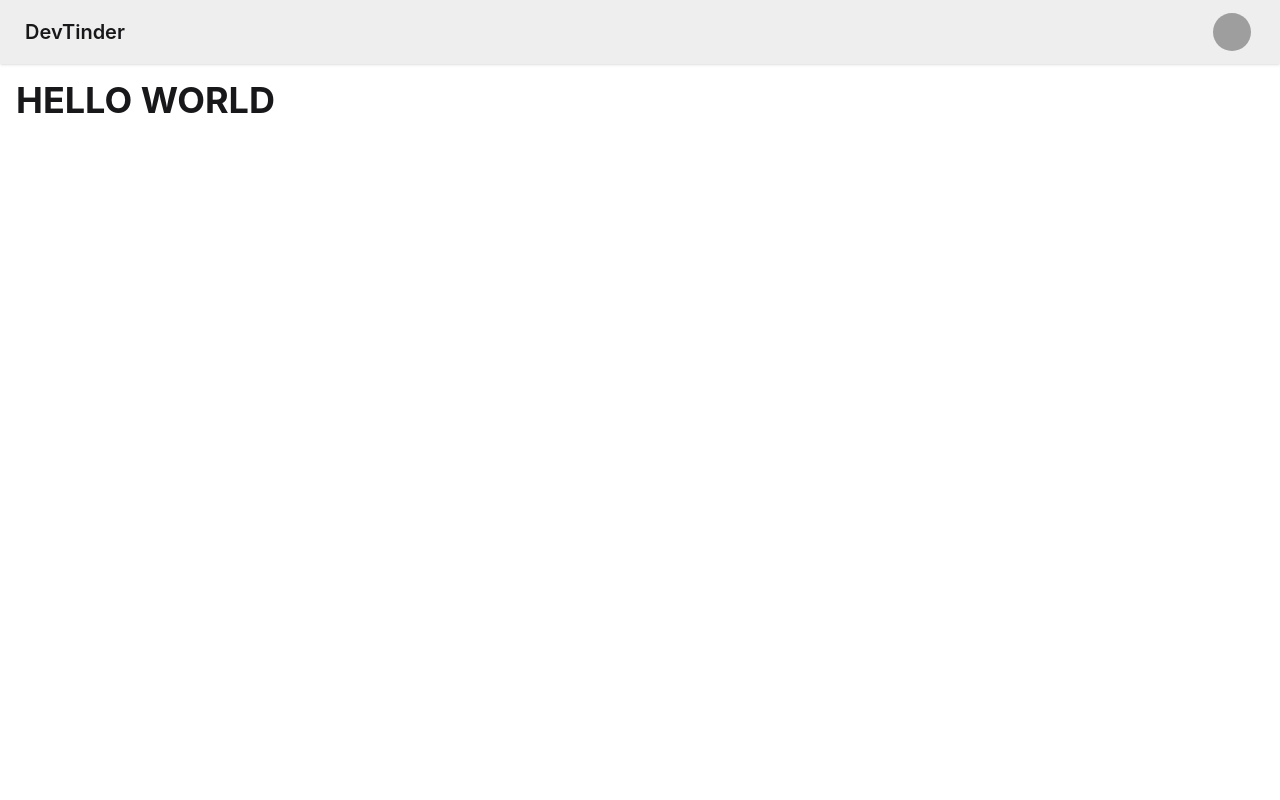
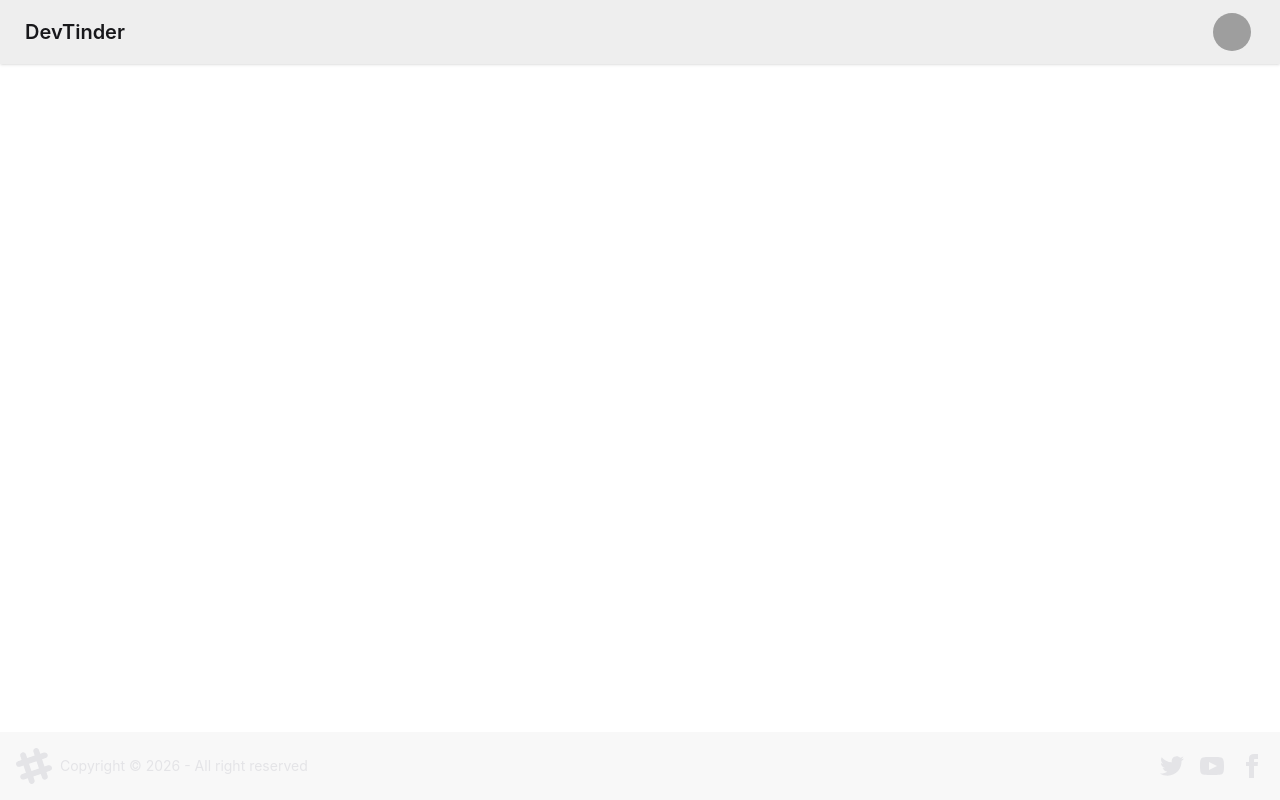
Before and after one commit to 09asad/devLinker-frontend, a React (Vite) app: page / in a window 1280 px wide. Built offline with nearby package versions, Linux system fonts and the light colour scheme; grey boxes are pictures that could not be loaded.

Commit message:
browser-router-&-routing

```diff
--- a/index.html
+++ b/index.html
@@ -4,7 +4,7 @@
     <meta charset="UTF-8" />
     <link rel="icon" type="image/svg+xml" href="/vite.svg" />
     <meta name="viewport" content="width=device-width, initial-scale=1.0" />
-    <title>devtinderweb</title>
+    <title>DevTinder</title>
   </head>
   <body>
     <div id="root"></div>
--- a/package.json
+++ b/package.json
@@ -13,6 +13,7 @@
     "@tailwindcss/vite": "^4.2.0",
     "react": "^19.2.0",
     "react-dom": "^19.2.0",
+    "react-router-dom": "^7.13.0",
     "tailwindcss": "^4.2.0"
   },
   "devDependencies": {
--- a/src/App.jsx
+++ b/src/App.jsx
@@ -1,36 +1,20 @@
+import { BrowserRouter, Routes, Route } from "react-router-dom";
+import Body from "./Components/Body";
+import Profile from "./Components/Profile";
+import Login from "./Components/Login";
+
 function App() {
 
   return (
     <>
-      <div className="navbar bg-base-300 shadow-sm">
-        <div className="flex-1">
-          <a className="btn btn-ghost text-xl">DevTinder</a>
-        </div>
-        <div className="flex gap-2">
-          <div className="dropdown dropdown-end mx-5">
-            <div tabIndex={0} role="button" className="btn btn-ghost btn-circle avatar">
-              <div className="w-10 rounded-full">
-                <img
-                  alt="Tailwind CSS Navbar component"
-                  src="https://img.daisyui.com/images/stock/photo-1534528741775-53994a69daeb.webp" />
-              </div>
-            </div>
-            <ul
-              tabIndex="-1"
-              className="menu menu-sm dropdown-content bg-base-100 rounded-box z-1 mt-3 w-52 p-2 shadow">
-              <li>
-                <a className="justify-between">
-                  Profile
-                  <span className="badge">New</span>
-                </a>
-              </li>
-              <li><a>Settings</a></li>
-              <li><a>Logout</a></li>
-            </ul>
-          </div>
-        </div>
-      </div>
-      <h1 className="m-4 text-4xl font-bold">HELLO WORLD</h1>
+      <BrowserRouter>
+        <Routes>
+          <Route path="/" element={<Body />}>
+            <Route path="/login" element={<Login />} />
+            <Route path="/profile" element={<Profile />} />
+          </Route>
+        </Routes>
+      </BrowserRouter>
     </>
   )
 }
--- /dev/null
+++ b/src/Components/Body.jsx
@@ -0,0 +1,16 @@
+import React from 'react'
+import NavBar from './NavBar';
+import { Outlet } from 'react-router-dom';
+import Footer from './Footer';
+
+const Body = () => {
+  return (
+    <div>
+      <NavBar />
+      <Outlet />
+      <Footer />
+    </div>
+  )
+}
+
+export default Body;
--- /dev/null
+++ b/src/Components/Footer.jsx
@@ -0,0 +1,59 @@
+import React from 'react'
+
+const Footer = () => {
+    return (
+        <footer className="footer sm:footer-horizontal bg-base-200 text-neutral-content items-center p-4 fixed bottom-0">
+            <aside className="grid-flow-col items-center">
+                <svg
+                    width="36"
+                    height="36"
+                    viewBox="0 0 24 24"
+                    xmlns="http://www.w3.org/2000/svg"
+                    fillRule="evenodd"
+                    clipRule="evenodd"
+                    className="fill-current">
+                    <path
+                        d="M22.672 15.226l-2.432.811.841 2.515c.33 1.019-.209 2.127-1.23 2.456-1.15.325-2.148-.321-2.463-1.226l-.84-2.518-5.013 1.677.84 2.517c.391 1.203-.434 2.542-1.831 2.542-.88 0-1.601-.564-1.86-1.314l-.842-2.516-2.431.809c-1.135.328-2.145-.317-2.463-1.229-.329-1.018.211-2.127 1.231-2.456l2.432-.809-1.621-4.823-2.432.808c-1.355.384-2.558-.59-2.558-1.839 0-.817.509-1.582 1.327-1.846l2.433-.809-.842-2.515c-.33-1.02.211-2.129 1.232-2.458 1.02-.329 2.13.209 2.461 1.229l.842 2.515 5.011-1.677-.839-2.517c-.403-1.238.484-2.553 1.843-2.553.819 0 1.585.509 1.85 1.326l.841 2.517 2.431-.81c1.02-.33 2.131.211 2.461 1.229.332 1.018-.21 2.126-1.23 2.456l-2.433.809 1.622 4.823 2.433-.809c1.242-.401 2.557.484 2.557 1.838 0 .819-.51 1.583-1.328 1.847m-8.992-6.428l-5.01 1.675 1.619 4.828 5.011-1.674-1.62-4.829z"></path>
+                </svg>
+                <p>Copyright © {new Date().getFullYear()} - All right reserved</p>
+            </aside>
+            <nav className="grid-flow-col gap-4 md:place-self-center md:justify-self-end">
+                <a>
+                    <svg
+                        xmlns="http://www.w3.org/2000/svg"
+                        width="24"
+                        height="24"
+                        viewBox="0 0 24 24"
+                        className="fill-current">
+                        <path
+                            d="M24 4.557c-.883.392-1.832.656-2.828.775 1.017-.609 1.798-1.574 2.165-2.724-.951.564-2.005.974-3.127 1.195-.897-.957-2.178-1.555-3.594-1.555-3.179 0-5.515 2.966-4.797 6.045-4.091-.205-7.719-2.165-10.148-5.144-1.29 2.213-.669 5.108 1.523 6.574-.806-.026-1.566-.247-2.229-.616-.054 2.281 1.581 4.415 3.949 4.89-.693.188-1.452.232-2.224.084.626 1.956 2.444 3.379 4.6 3.419-2.07 1.623-4.678 2.348-7.29 2.04 2.179 1.397 4.768 2.212 7.548 2.212 9.142 0 14.307-7.721 13.995-14.646.962-.695 1.797-1.562 2.457-2.549z"></path>
+                    </svg>
+                </a>
+                <a>
+                    <svg
+                        xmlns="http://www.w3.org/2000/svg"
+                        width="24"
+                        height="24"
+                        viewBox="0 0 24 24"
+                        className="fill-current">
+                        <path
+                            d="M19.615 3.184c-3.604-.246-11.631-.245-15.23 0-3.897.266-4.356 2.62-4.385 8.816.029 6.185.484 8.549 4.385 8.816 3.6.245 11.626.246 15.23 0 3.897-.266 4.356-2.62 4.385-8.816-.029-6.185-.484-8.549-4.385-8.816zm-10.615 12.816v-8l8 3.993-8 4.007z"></path>
+                    </svg>
+                </a>
+                <a>
+                    <svg
+                        xmlns="http://www.w3.org/2000/svg"
+                        width="24"
+                        height="24"
+                        viewBox="0 0 24 24"
+                        className="fill-current">
+                        <path
+                            d="M9 8h-3v4h3v12h5v-12h3.642l.358-4h-4v-1.667c0-.955.192-1.333 1.115-1.333h2.885v-5h-3.808c-3.596 0-5.192 1.583-5.192 4.615v3.385z"></path>
+                    </svg>
+                </a>
+            </nav>
+        </footer>
+    )
+}
+
+export default Footer;
--- /dev/null
+++ b/src/Components/Login.jsx
@@ -0,0 +1,9 @@
+import React from 'react'
+
+const Login = () => {
+  return (
+    <div>Login</div>
+  )
+}
+
+export default Login;
--- /dev/null
+++ b/src/Components/NavBar.jsx
@@ -0,0 +1,36 @@
+import React from 'react';
+
+const NavBar = () => {
+    return (
+        <div className="navbar bg-base-300 shadow-sm">
+            <div className="flex-1">
+                <a className="btn btn-ghost text-xl">DevTinder</a>
+            </div>
+            <div className="flex gap-2">
+                <div className="dropdown dropdown-end mx-5">
+                    <div tabIndex={0} role="button" className="btn btn-ghost btn-circle avatar">
+                        <div className="w-10 rounded-full">
+                            <img
+                                alt="Tailwind CSS Navbar component"
+                                src="https://img.daisyui.com/images/stock/photo-1534528741775-53994a69daeb.webp" />
+                        </div>
+                    </div>
+                    <ul
+                        tabIndex="-1"
+                        className="menu menu-sm dropdown-content bg-base-100 rounded-box z-1 mt-3 w-52 p-2 shadow">
+                        <li>
+                            <a className="justify-between">
+                                Profile
+                                <span className="badge">New</span>
+                            </a>
+                        </li>
+                        <li><a>Settings</a></li>
+                        <li><a>Logout</a></li>
+                    </ul>
+                </div>
+            </div>
+        </div>
+    )
+}
+
+export default NavBar;
--- /dev/null
+++ b/src/Components/Profile.jsx
@@ -0,0 +1,9 @@
+import React from 'react'
+
+const Profile = () => {
+  return (
+    <div>Profile</div>
+  )
+}
+
+export default Profile;
```
Also changed, not shown: 2 other files (tests, documents, lock files or other folders).
